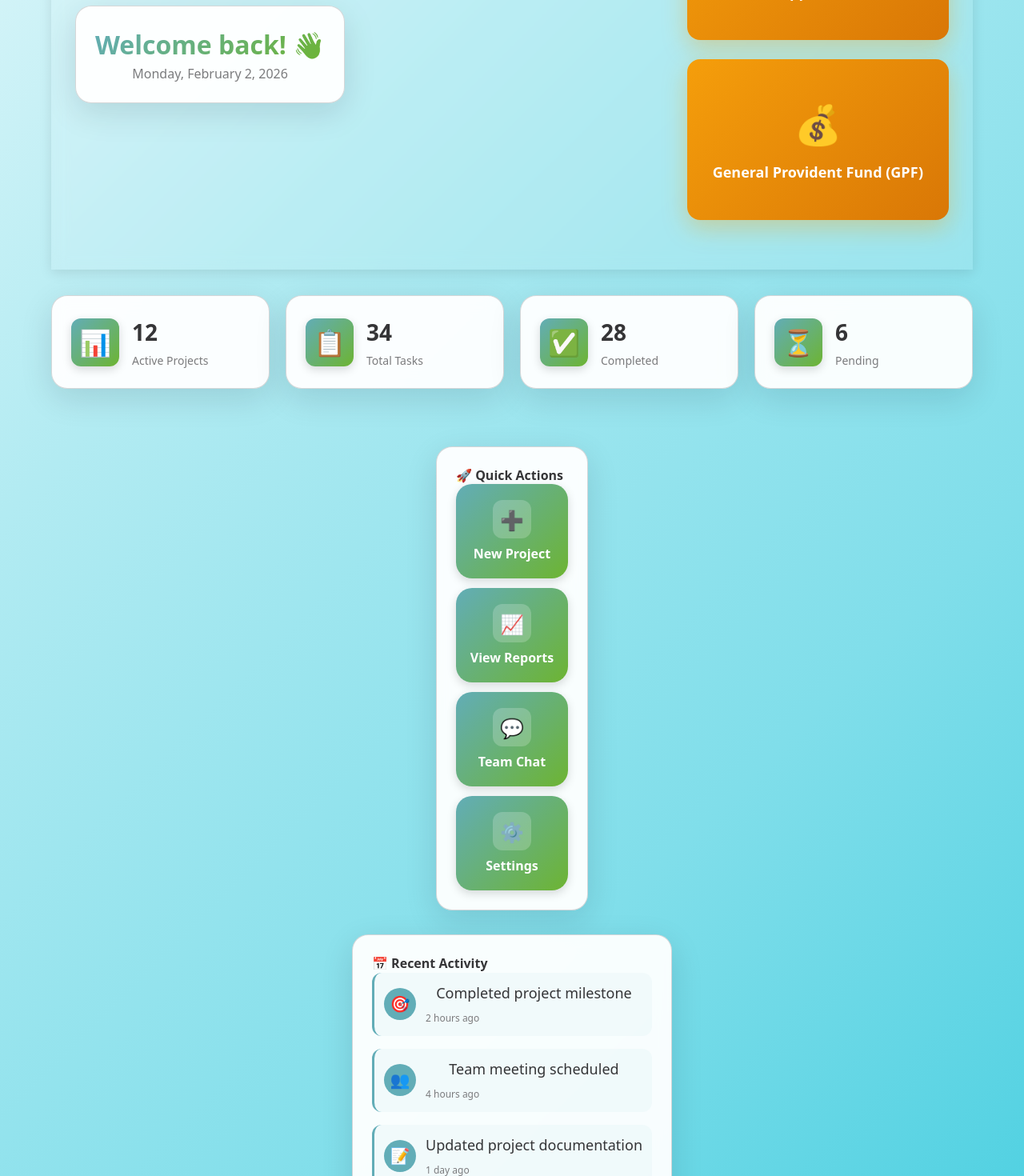
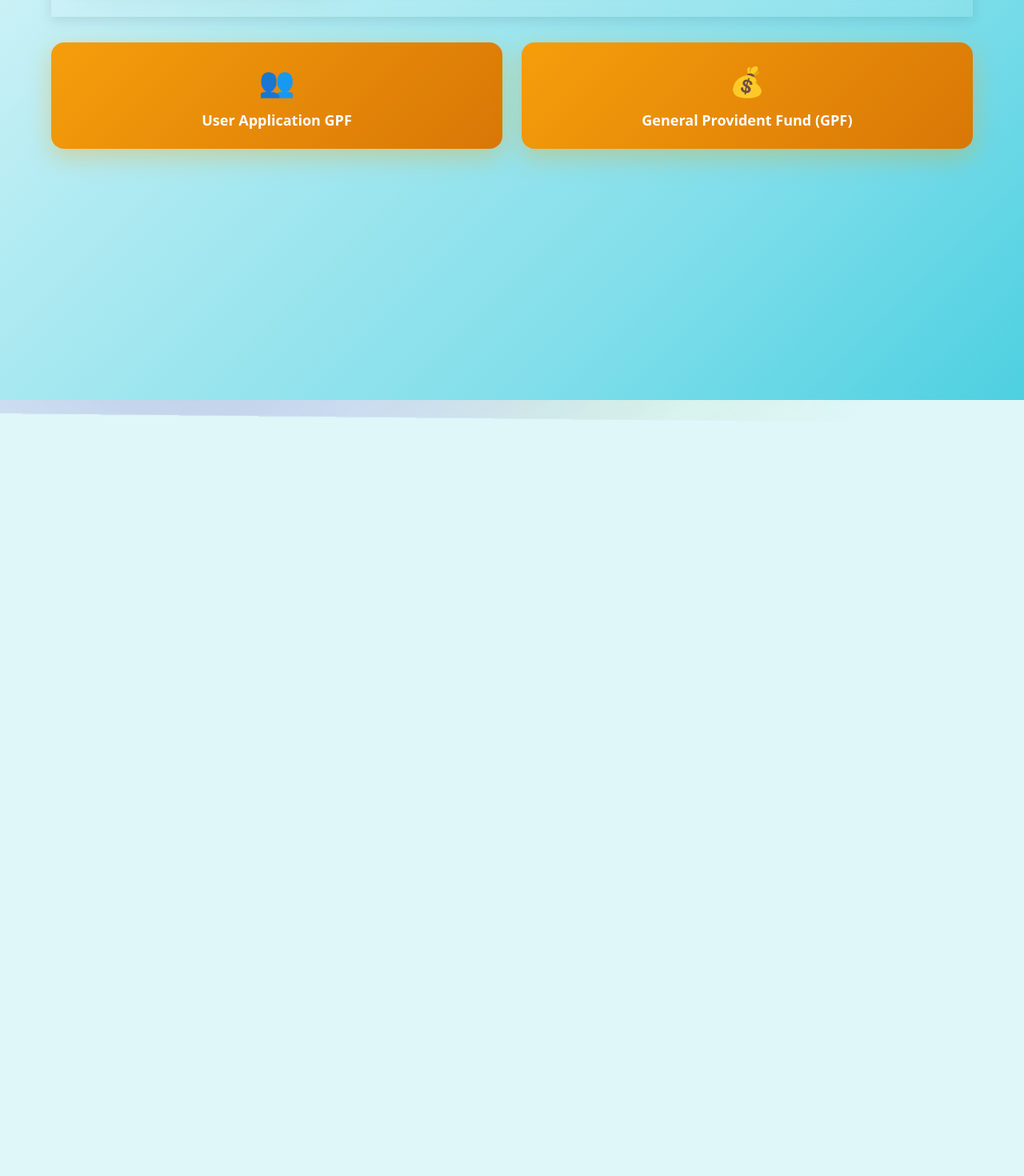
Before and after one commit to Aditya-624/GPF-LoginRegister, a React (Vite) app in the folder drdo-FrontEnd/: page /dashboard in a window 1280 px wide. Shown: the part 300-1770 px from the top of the page at 80% size. After the commit the page ends 800 px from the top, so only its background shows below. Built offline with nearby package versions, Linux system fonts and the light colour scheme.

Commit message:
DASHBOARD

```diff
--- a/drdo-FrontEnd/src/components/Dashboard.css
+++ b/drdo-FrontEnd/src/components/Dashboard.css
@@ -165,7 +165,7 @@
 
 .top-buttons-section {
   display: grid;
-  grid-template-columns: repeat(auto-fit, minmax(280px, 1fr));
+  grid-template-columns: 1fr 1fr;
   gap: 24px;
   margin-bottom: 32px;
   animation: slideInUp 0.6s ease-out;
@@ -176,8 +176,8 @@
   flex-direction: column;
   align-items: center;
   justify-content: center;
-  gap: 16px;
-  padding: 48px 32px;
+  gap: 12px;
+  padding: 24px 32px;
   background: linear-gradient(135deg, #f59e0b 0%, #d97706 100%);
   color: var(--white);
   border: none;
@@ -226,8 +226,81 @@
   background: linear-gradient(135deg, #d97706 0%, #b45309 100%);
 }
 
+/* Theme-specific button colors */
+.theme-ocean-dark .btn-gpf-primary {
+  background: linear-gradient(135deg, #22c55e 0%, #38bdf8 100%);
+  box-shadow: 0 10px 30px rgba(34, 197, 94, 0.35);
+}
+
+.theme-ocean-dark .btn-gpf-primary:hover {
+  background: linear-gradient(135deg, #16a34a 0%, #0ea5e9 100%);
+  box-shadow: 0 20px 50px rgba(34, 197, 94, 0.5);
+}
+
+.theme-sunset .btn-gpf-primary {
+  background: linear-gradient(135deg, #dc2626 0%, #f97316 100%);
+  box-shadow: 0 10px 30px rgba(220, 38, 38, 0.35);
+}
+
+.theme-sunset .btn-gpf-primary:hover {
+  background: linear-gradient(135deg, #b91c1c 0%, #ea580c 100%);
+  box-shadow: 0 20px 50px rgba(220, 38, 38, 0.5);
+}
+
+.theme-forest .btn-gpf-primary {
+  background: linear-gradient(135deg, #10b981 0%, #f59e0b 100%);
+  box-shadow: 0 10px 30px rgba(16, 185, 129, 0.35);
+}
+
+.theme-forest .btn-gpf-primary:hover {
+  background: linear-gradient(135deg, #059669 0%, #d97706 100%);
+  box-shadow: 0 20px 50px rgba(16, 185, 129, 0.5);
+}
+
+.theme-purple .btn-gpf-primary {
+  background: linear-gradient(135deg, #a855f7 0%, #06b6d4 100%);
+  box-shadow: 0 10px 30px rgba(168, 85, 247, 0.35);
+}
+
+.theme-purple .btn-gpf-primary:hover {
+  background: linear-gradient(135deg, #9333ea 0%, #0891b2 100%);
+  box-shadow: 0 20px 50px rgba(168, 85, 247, 0.5);
+}
+
+.theme-cyberpunk .btn-gpf-primary {
+  background: linear-gradient(135deg, #00ff88 0%, #ff0080 100%);
+  box-shadow: 0 10px 30px rgba(0, 255, 136, 0.35);
+}
+
+.theme-cyberpunk .btn-gpf-primary:hover {
+  background: linear-gradient(135deg, #00dd77 0%, #ee0077 100%);
+  box-shadow: 0 20px 50px rgba(0, 255, 136, 0.5);
+}
+
+.theme-rose-gold .btn-gpf-primary {
+  background: linear-gradient(135deg, #ec4899 0%, #f59e0b 100%);
+  box-shadow: 0 10px 30px rgba(236, 72, 153, 0.35);
+}
+
+.theme-rose-gold .btn-gpf-primary:hover {
+  background: linear-gradient(135deg, #db2777 0%, #d97706 100%);
+  box-shadow: 0 20px 50px rgba(236, 72, 153, 0.5);
+}
+
+.theme-light .btn-gpf-primary,
+.theme-ocean-light .btn-gpf-primary {
+  background: linear-gradient(135deg, #f59e0b 0%, #d97706 100%);
+  box-shadow: 0 10px 30px rgba(245, 158, 11, 0.35);
+}
+
+.theme-light .btn-gpf-primary:hover,
+.theme-ocean-light .btn-gpf-primary:hover {
+  background: linear-gradient(135deg, #d97706 0%, #b45309 100%);
+  box-shadow: 0 20px 50px rgba(245, 158, 11, 0.5);
+}
+
 .top-action-icon {
-  font-size: 48px;
+  font-size: 36px;
   transition: transform 0.3s ease;
 }
 
--- a/drdo-FrontEnd/src/components/Dashboard.jsx
+++ b/drdo-FrontEnd/src/components/Dashboard.jsx
@@ -68,6 +68,7 @@ export default function Dashboard({ onSignOut }) {
             <h1 className="welcome-title">Welcome back{currentUser?.username ? `, ${currentUser.username}` : ''}! 👋</h1>
             <p className="welcome-subtitle">{formatDate(currentTime)}</p>
           </div>
+        </div>
 
         <div className="top-buttons-section">
           <button className="top-action-btn btn-gpf-primary" onClick={() => { try { window.__ANIMATE_NAV = true } catch (e) {}; navigate('/gpf/user-application'); }}>
@@ -79,92 +80,8 @@ export default function Dashboard({ onSignOut }) {
             <span>General Provident Fund (GPF)</span>
           </button>
         </div>
-        </div>
 
-        <div className="dashboard-grid">
-          <div className="stat-card">
-            <div className="stat-icon">📊</div>
-            <div className="stat-content">
-              <h3 className="stat-number">{stats.projects}</h3>
-              <p className="stat-label">Active Projects</p>
-            </div>
-          </div>
 
-          <div className="stat-card">
-            <div className="stat-icon">📋</div>
-            <div className="stat-content">
-              <h3 className="stat-number">{stats.tasks}</h3>
-              <p className="stat-label">Total Tasks</p>
-            </div>
-          </div>
-
-          <div className="stat-card">
-            <div className="stat-icon">✅</div>
-            <div className="stat-content">
-              <h3 className="stat-number">{stats.completed}</h3>
-              <p className="stat-label">Completed</p>
-            </div>
-          </div>
-
-          <div className="stat-card">
-            <div className="stat-icon">⏳</div>
-            <div className="stat-content">
-              <h3 className="stat-number">{stats.pending}</h3>
-              <p className="stat-label">Pending</p>
-            </div>
-          </div>
-        </div>
-
-        <div className="dashboard-content">
-          <div className="content-card">
-            <h2 className="card-title">🚀 Quick Actions</h2>
-            <div className="action-grid">
-              <button className="action-btn" onClick={() => alert('New Project - Coming Soon!')}>
-                <span className="action-icon">➕</span>
-                <span>New Project</span>
-              </button>
-              <button className="action-btn" onClick={() => alert('View Reports - Coming Soon!')}>
-                <span className="action-icon">📈</span>
-                <span>View Reports</span>
-              </button>
-              <button className="action-btn" onClick={() => alert('Team Chat - Coming Soon!')}>
-                <span className="action-icon">💬</span>
-                <span>Team Chat</span>
-              </button>
-              <button className="action-btn" onClick={() => alert('Settings - Coming Soon!')}>
-                <span className="action-icon">⚙️</span>
-                <span>Settings</span>
-              </button>
-            </div>
-          </div>
-
-          <div className="content-card">
-            <h2 className="card-title">📅 Recent Activity</h2>
-            <div className="activity-list">
-              <div className="activity-item">
-                <div className="activity-icon">🎯</div>
-                <div className="activity-content">
-                  <p className="activity-text">Completed project milestone</p>
-                  <span className="activity-time">2 hours ago</span>
-                </div>
-              </div>
-              <div className="activity-item">
-                <div className="activity-icon">👥</div>
-                <div className="activity-content">
-                  <p className="activity-text">Team meeting scheduled</p>
-                  <span className="activity-time">4 hours ago</span>
-                </div>
-              </div>
-              <div className="activity-item">
-                <div className="activity-icon">📝</div>
-                <div className="activity-content">
-                  <p className="activity-text">Updated project documentation</p>
-                  <span className="activity-time">1 day ago</span>
-                </div>
-              </div>
-            </div>
-          </div>
-        </div>
       </main>
     </div>
   );
```
Lines whose indentation alone changed are shown as unchanged.
